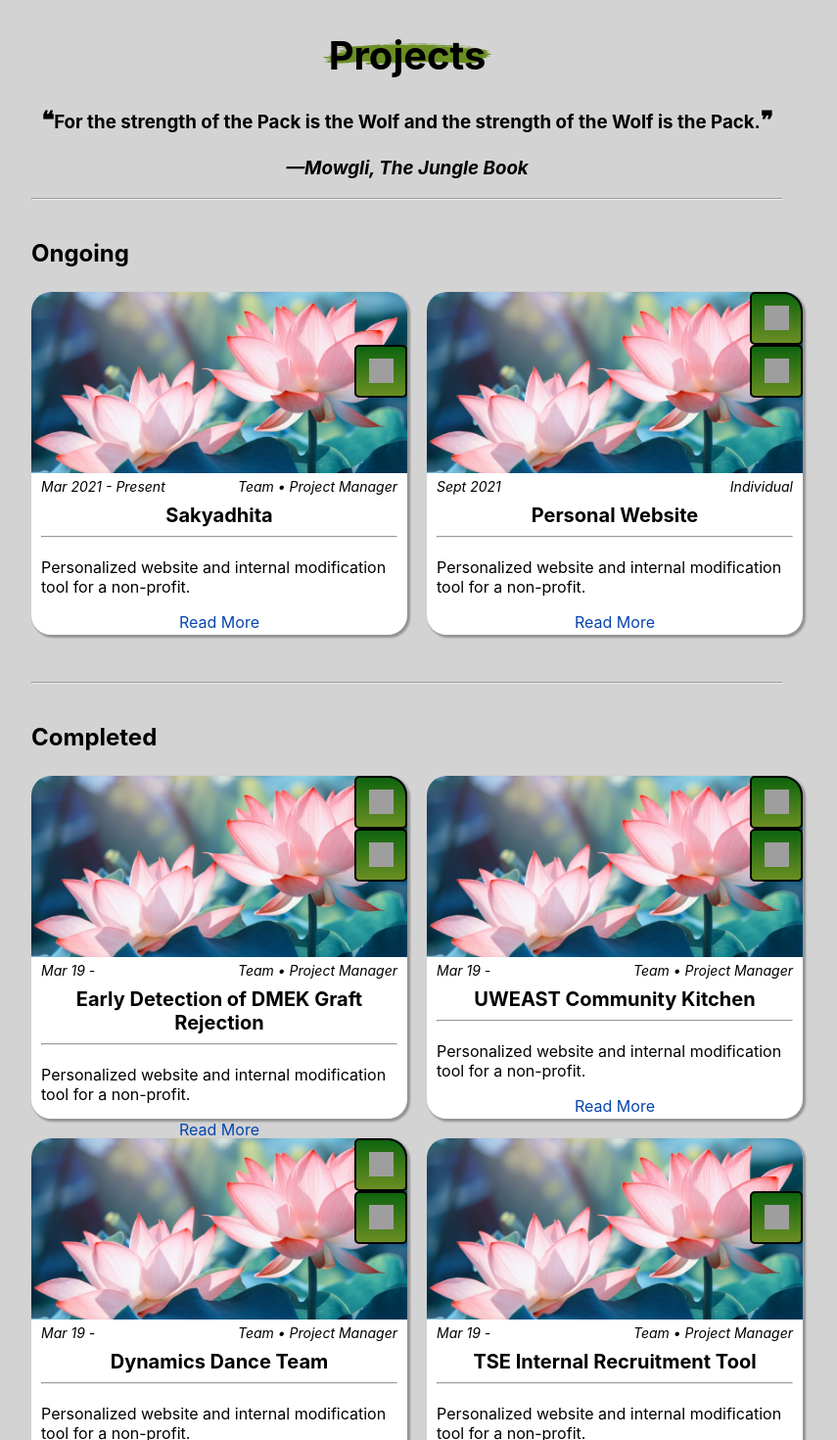
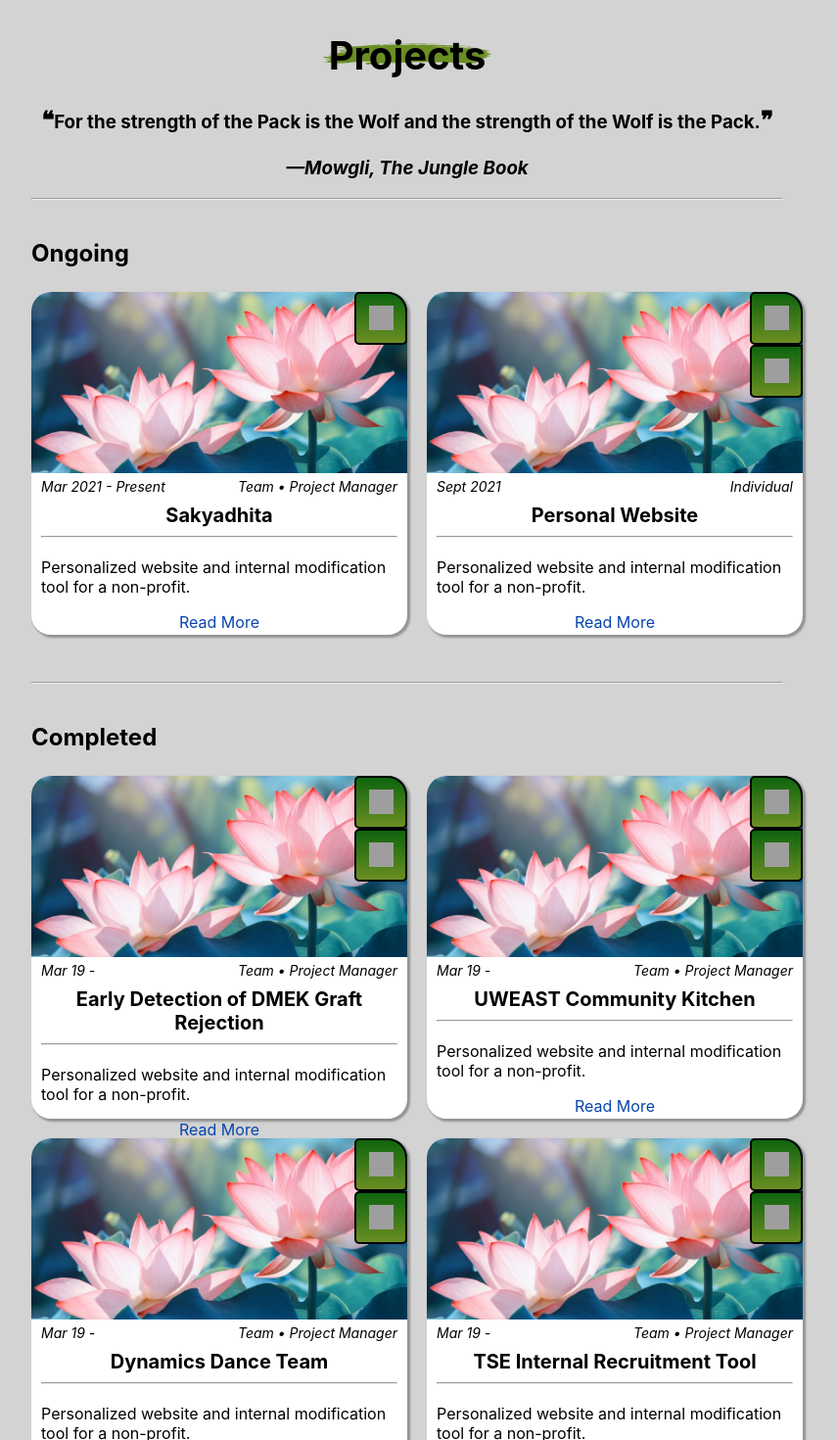
Before and after one commit to Amrit-S/personal-website, a React (Create React App) app: page / in a window 1280 px wide. Shown: the part 4118-5588 px from the top of the page at 98% size, without its empty margins (224-1079 px from the left). Built offline with nearby package versions, Linux system fonts and the light colour scheme; grey boxes are pictures that could not be loaded.

Commit message:
Added array of JSON links for ProjEntry input

```diff
--- a/src/components/InteractiveSections/Projects.js
+++ b/src/components/InteractiveSections/Projects.js
@@ -4,6 +4,13 @@ import SectionTitle from "../SectionTitle";
 import ProjEntry from "../ProjEntry";
 
 import Pic from "../../media/Sakyadhita.png";
+
+
+const GITHUB_ICON = "https://img.icons8.com/material-outlined/24/000000/github.png";
+const EXTERNAL_LINK_ICON = "https://img.icons8.com/ios-glyphs/128/000000/external-link.png";
+
+const GITHUB_TITLE = "GitHub Source Code";
+const EXTERNAL_LINK_TITLE = "External Website";
 
 export default function Projects() {
 
@@ -25,7 +32,9 @@ export default function Projects() {
                 title="Sakyadhita"
                 img={Pic}
                 shortDes="Personalized website and internal modification tool for a non-profit."
-                githubLink="https://www.google.com/"
+                linksArr={[
+                    {url: "https:google.com", img: GITHUB_ICON, title: GITHUB_TITLE},
+                ]}
                 dates="Mar 2021 - Present"
                 projDetails="Team &bull; Project Manager"
                 >
@@ -45,8 +54,10 @@ export default function Projects() {
                 title="Personal Website"
                 img={Pic}
                 shortDes="Personalized website and internal modification tool for a non-profit."
-                webLink="https://www.google.com/"
-                githubLink="https://www.google.com/"
+                linksArr={[
+                    {url: "https:google.com", img: GITHUB_ICON, title: GITHUB_TITLE},
+                    {url: "https:google.com", img: GITHUB_ICON, title: GITHUB_TITLE}
+                ]}
                 dates="Sept 2021"
                 projDetails="Individual"
                 >
@@ -61,8 +72,10 @@ export default function Projects() {
                 title="Early Detection of DMEK Graft Rejection"
                 img={Pic}
                 shortDes="Personalized website and internal modification tool for a non-profit."
-                webLink="https://www.google.com/"
-                githubLink="https://www.google.com/"
+                linksArr={[
+                    {url: "https:google.com", img: GITHUB_ICON, title: GITHUB_TITLE},
+                    {url: "https:google.com", img: GITHUB_ICON, title: GITHUB_TITLE}
+                ]}
                 dates="Mar 19 -"
                 projDetails="Team &bull; Project Manager"
                 >
@@ -71,8 +84,10 @@ export default function Projects() {
                 title="UWEAST Community Kitchen"
                 img={Pic}
                 shortDes="Personalized website and internal modification tool for a non-profit."
-                webLink="https://www.google.com/"
-                githubLink="https://www.google.com/"
+                linksArr={[
+                    {url: "https:google.com", img: GITHUB_ICON, title: GITHUB_TITLE},
+                    {url: "https:google.com", img: GITHUB_ICON, title: GITHUB_TITLE}
+                ]}
                 dates="Mar 19 -"
                 projDetails="Team &bull; Project Manager"
                 >
@@ -82,8 +97,10 @@ export default function Projects() {
                 title="Dynamics Dance Team"
                 img={Pic}
                 shortDes="Personalized website and internal modification tool for a non-profit."
-                webLink="https://www.google.com/"
-                githubLink="https://www.google.com/"
+                linksArr={[
+                    {url: "https:google.com", img: GITHUB_ICON, title: GITHUB_TITLE},
+                    {url: "https:google.com", img: GITHUB_ICON, title: GITHUB_TITLE}
+                ]}
                 dates="Mar 19 -"
                 projDetails="Team &bull; Project Manager"
                 >
@@ -93,7 +110,10 @@ export default function Projects() {
                 title="TSE Internal Recruitment Tool"
                 img={Pic}
                 shortDes="Personalized website and internal modification tool for a non-profit."
-                githubLink="https://www.google.com/"
+                linksArr={[
+                    {url: "https:google.com", img: GITHUB_ICON, title: GITHUB_TITLE},
+                    {url: "https:google.com", img: GITHUB_ICON, title: GITHUB_TITLE}
+                ]}
                 dates="Mar 19 -"
                 projDetails="Team &bull; Project Manager"
                 >
--- a/src/components/ProjEntry.js
+++ b/src/components/ProjEntry.js
@@ -2,7 +2,7 @@ import React, { useState } from "react";
 
 import "../css/ProjEntry.css";
 
-export default function ProjEntry({img, title, shortDes, dates, projDetails, children, webLink = null, githubLink = null}) {
+export default function ProjEntry({img, title, shortDes, dates, projDetails, children, linksArr}) {
 
     const [isCardExpanded, setIsCardExpanded] = useState(false);
 
@@ -17,15 +17,22 @@ export default function ProjEntry({img, title, shortDes, dates, projDetails, chi
             {/* Project Image  */}
             <div className="proj-entry-bg" style={{backgroundImage: `url("${img}")`,}}>
 
+                {linksArr.map((linkInfo, i) => (
+                     <a className="webLink" style={{borderTopRightRadius: i === 0 ? "20px": "0px"}} title={linkInfo['title']} href={linkInfo['url']} target="_blank" rel="noopener noreferrer">
+                        <img src={linkInfo['img']} alt={linkInfo['title']} width="25" height="25"/>
+                     </a>
+                ))}
+
                 {/* External Link */}
-                 <a className={`webLink ${webLink ? '':'hide'}`} style={{borderTopRightRadius: "20px"}} title="Project Link" href={webLink} target="_blank" rel="noopener noreferrer">
+                 {/* <a className={`webLink ${webLink ? '':'hide'}`} style={{borderTopRightRadius: "20px"}} title="Project Link" href={webLink} target="_blank" rel="noopener noreferrer">
                         <img src="https://img.icons8.com/ios-glyphs/128/000000/external-link.png" alt="External Link" width="25" height="25"/>
-                </a>
+                </a> */}
 
                 {/* GitHub Link */}
-                <a className={`webLink ${githubLink ? '':'hide'}`} title="GitHub Source Code" href={githubLink} target="_blank" rel="noopener noreferrer">
+                {/* <a className={`webLink ${githubLink ? '':'hide'}`} title="GitHub Source Code" href={githubLink} target="_blank" rel="noopener noreferrer">
                         <img src="https://img.icons8.com/material-outlined/24/000000/github.png" alt="GitHub Link" width="25" height="25"/>
-                </a>
+                </a> */}
+
             </div>
 
             {/* Project Information */}
```
